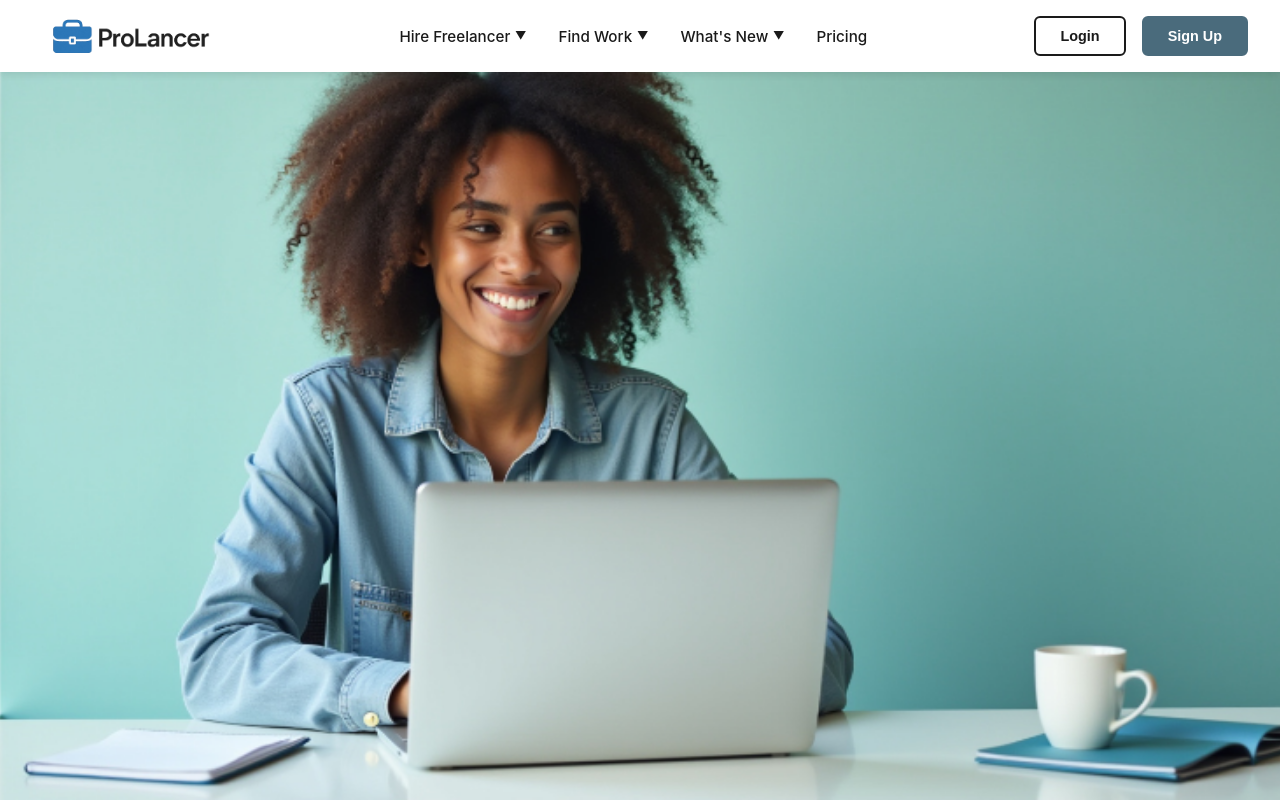
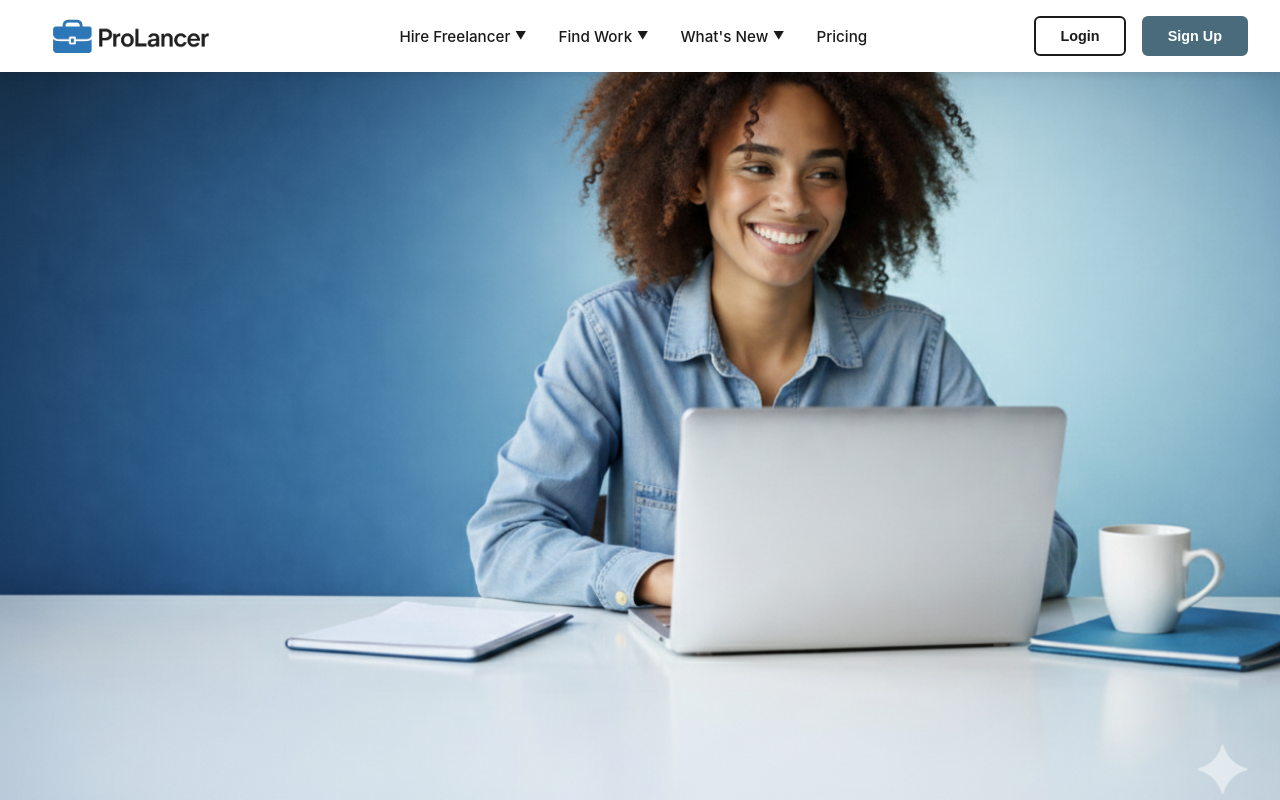
Before and after one commit to lavishsehgal4/ProLancer, a React (Vite) app in the folder client/: page / in a window 1280 px wide. Shown: the top 800 px of the page. Built offline with nearby package versions, Linux system fonts and the light colour scheme.

Commit message:
updated home image

```diff
--- a/client/src/pages/Home.css
+++ b/client/src/pages/Home.css
@@ -13,7 +13,7 @@
    ======================================== */
 
 .hero-section {
-  background-image: url("../assets/images/backend.png");
+  background-image: url("../assets/images/Gemini_Generated_Image_k66m3pk66m3pk66m.png");
   background-size: cover;
   background-position: center;
   height: 100vh;
```
Also changed, not shown: client/src/assets/images/Gemini_Generated_Image_k66m3pk66m3pk66m.png (added).
